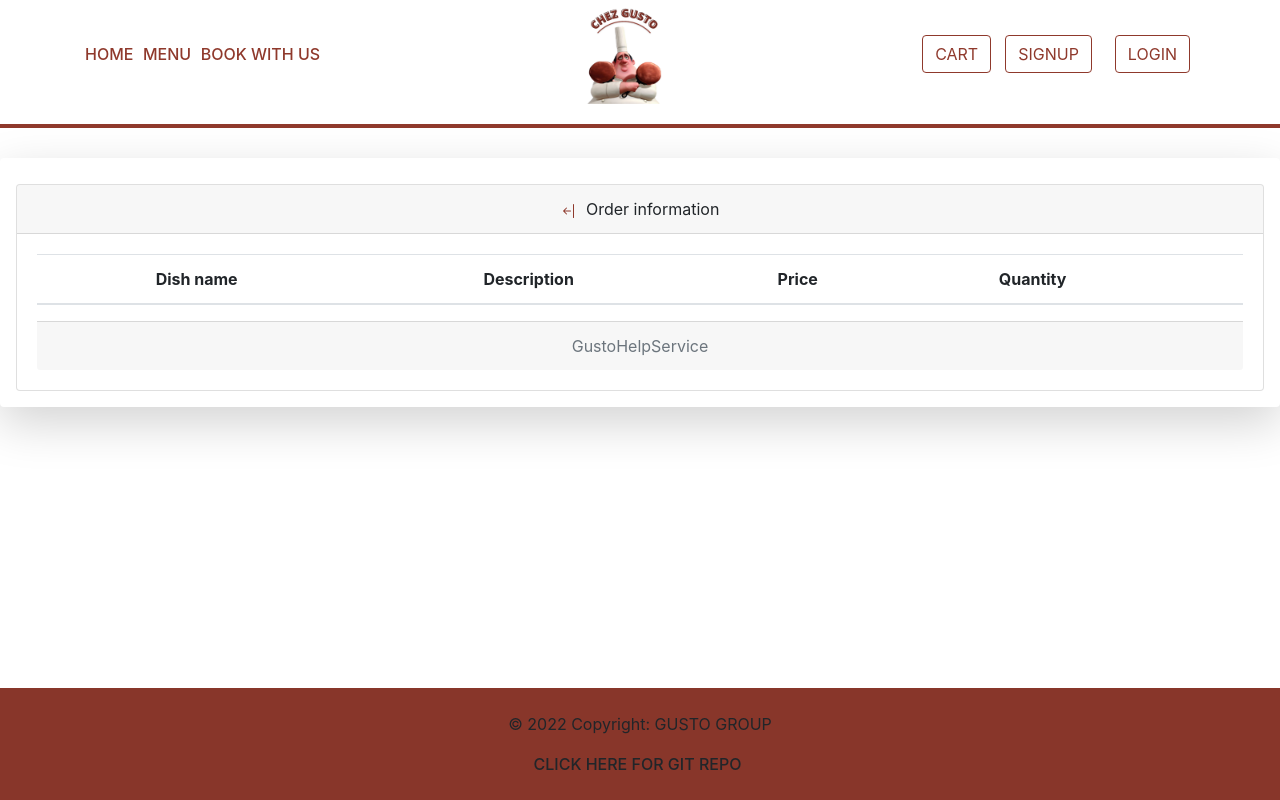
After one commit to ProjetSymfony1/Projet, a Symfony app: template templates/user/orderData.html.twig in a window 1280 px wide. The commit adds this page. Run offline with Twig, Linux system fonts and the light colour scheme; the template is opened without the code that fills it, so the values that code supplies are empty; some libraries are stand-ins or nearby versions.

Commit message:
feat: order history for client

```diff
--- a/src/Entity/Cart.php
+++ b/src/Entity/Cart.php
@@ -32,7 +32,7 @@ class Cart
         return $this->id;
     }
 
-    public function getIdUser(): ?User
+    public function getIdUser(): int
     {
         return $this->id_user;
     }
--- a/templates/base.html.twig
+++ b/templates/base.html.twig
@@ -63,6 +63,7 @@
                     <div class="dropdown-menu" aria-labelledby="dropdownMenuButton">
                         <a class="dropdown-item" href = "{{ path('account') }}">My Account</a>
                         <a class="dropdown-item" href = "{{ path('manageBookings') }}">My Bookings</a>
+                        <a class="dropdown-item" href = "{{ path('show-order') }}">My Orders</a>
                         <a class="dropdown-item" href = "{{ path('favoris') }}">My Favorites</a>
                         <a class="dropdown-item" href = "{{ path('userMessages')}}?id={{ app.user.id }}">My Messages</a>
                         <a class="dropdown-item" href ="{{ path('contact') }}">Contact</a>
--- a/templates/user/orderConfirmation.html.twig
+++ b/templates/user/orderConfirmation.html.twig
@@ -46,7 +46,7 @@
                         <tr>
                             <td colspan="3" style="text-align: center">
                                 <a href="{{ path('cart') }}" class="btn btn-addCart"> Back to cart </a>
-                                <a href="{{ path('order')}}?idCart={{ c.id }}" class="btn btn-primary"> Confirm </a>
+                                <a href="{{ path('order')}}?idCart={{ c.id }}&total={{ total }}" class="btn btn-primary"> Confirm </a>
                             </td>
                         </tr>
                     {% endif %}
--- /dev/null
+++ b/templates/user/orderData.html.twig
@@ -0,0 +1,58 @@
+{% extends 'base.html.twig' %}
+
+{% block title %}My Account{% endblock %}
+
+{% block body %}
+
+    <div class="shadow-lg p-3 mb-5 bg-white rounded">
+        <div class="card text-center">
+            <div class="card-header">
+                <a href="{{ path('show-order') }}">
+                    <svg xmlns="http://www.w3.org/2000/svg" width="16" height="16" fill="currentColor" class="bi bi-arrow-bar-left" viewBox="0 0 16 16">
+                        <path fill-rule="evenodd" d="M12.5 15a.5.5 0 0 1-.5-.5v-13a.5.5 0 0 1 1 0v13a.5.5 0 0 1-.5.5zM10 8a.5.5 0 0 1-.5.5H3.707l2.147 2.146a.5.5 0 0 1-.708.708l-3-3a.5.5 0 0 1 0-.708l3-3a.5.5 0 1 1 .708.708L3.707 7.5H9.5a.5.5 0 0 1 .5.5z"/>
+                    </svg>
+                </a>
+                Order information
+            </div>
+            <div class="card-body">
+
+
+                </h5>
+                <table class="table">
+                    <thead>
+                        <tr>
+                            <th scope="col">Dish name</th>
+                            <th scope="col">Description</th>
+                            <th scope="col">Price</th>
+                            <th scope="col">Quantity</th>
+                            <th scope="col"></th>
+                        </tr>
+                    </thead>
+                    {% for key, value in details.idDish %}
+                        {% for dish in dishes %}
+                            {% if key == dish.id %}
+                                <tbody>
+                                    <td>
+                                        <h6 class="textDesc"> {{ dish.dishName }}</h6>
+                                    </td>
+                                    <td>
+                                        <h6 class="textDesc"> {{ dish.description }}</h6>
+                                    </td>
+                                    <td>
+                                        <h6 class="textDesc"> {{ dish.price }}</h6>
+                                    </td>
+                                    <td>
+                                        <h6 class="textDesc"> {{ value }}</h6>
+                                    </td>
+                                </tbody>
+                            {% endif %}
+                        {% endfor %}
+                    {% endfor %}
+                </table>
+                <div class="card-footer text-muted">
+                    GustoHelpService
+                </div>
+            </div>
+        </div>
+    </div>
+{% endblock %}
```
Also changed, not shown: src/Controller/OrderController.php (+21 -5 lines), src/Entity/Order.php (+35 -0 lines), templates/user/orders.html.twig (+51 -0 lines).
